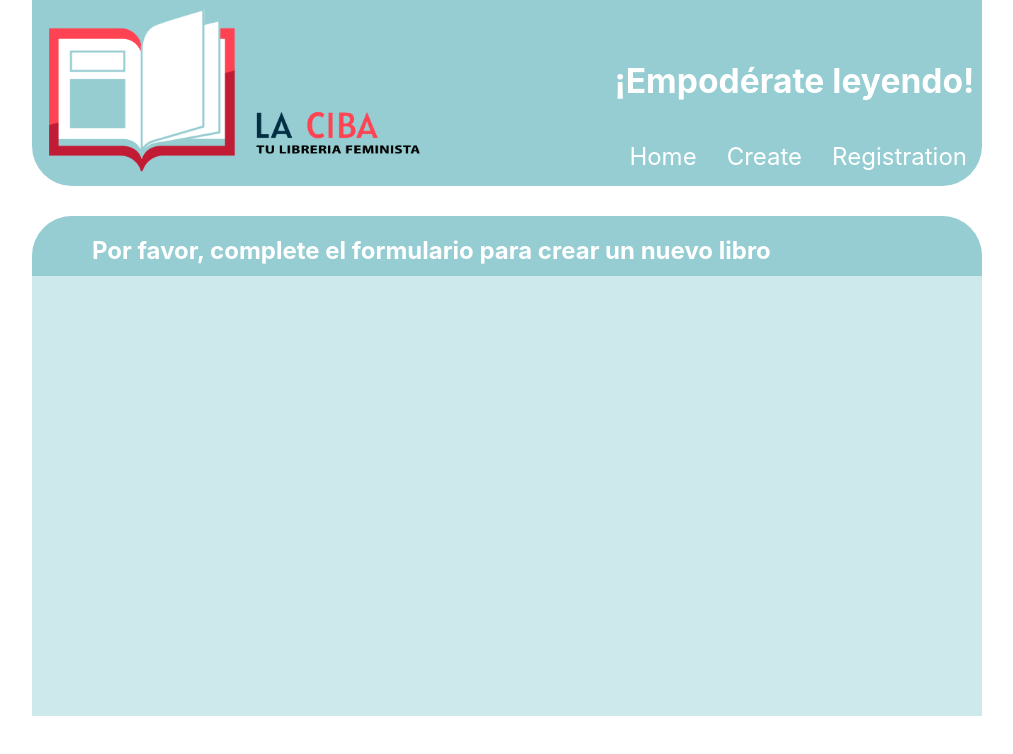
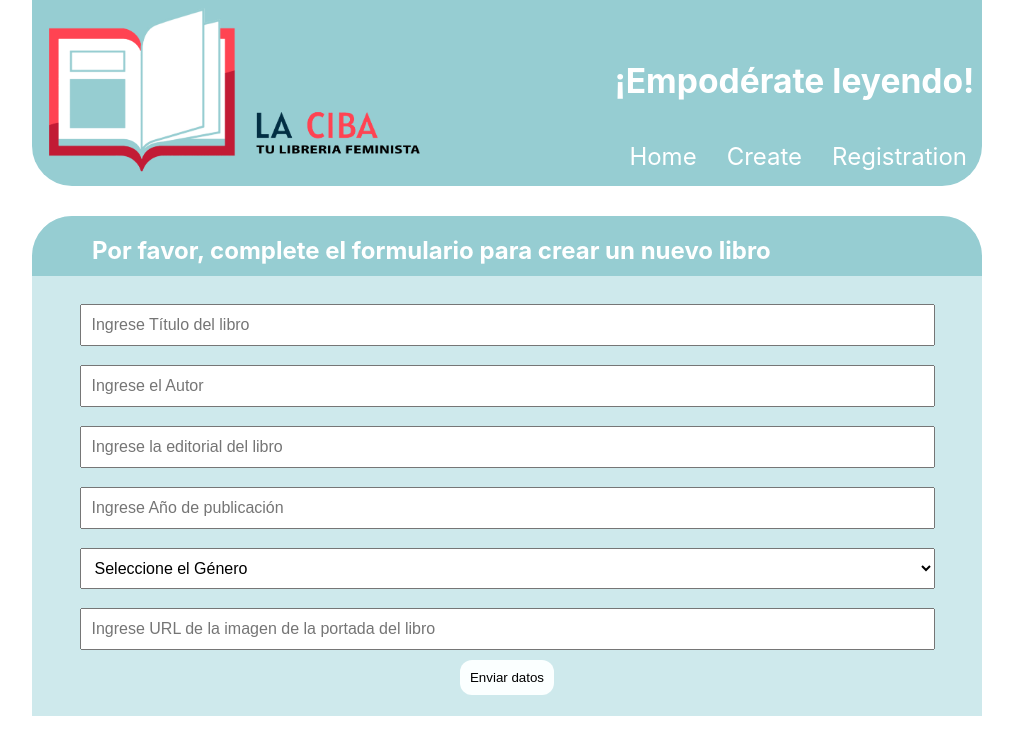
Before and after one commit to carolineromero/009-La-Ciba-libreria-api, a React (Create React App) app: page /newBook in a window 1280 px wide. Shown: the top 754 px of the page, without its empty margins (133-1146 px from the left). Built offline with nearby package versions, Linux system fonts and the light colour scheme.

Commit message:
formulario

```diff
--- a/src/components/CardBook.jsx
+++ b/src/components/CardBook.jsx
@@ -4,7 +4,7 @@ function CardBook ({bookName, author, year, genre, image, editorial}) {
 <div className='itemBooksContainer'>
       <div className='itemBookSquare'>
           <div className='marcoBookImg'>
-              <img className='bookCover' src={image}/>
+              <img className='bookCover' src={image} alt ='imageBook'/>
           </div>
       <div className="containerInferior">
       <div className='iconContainer'>
--- a/src/components/NewBook.jsx
+++ b/src/components/NewBook.jsx
@@ -6,8 +6,50 @@ return(
     <div className="containerTitleForm">
             <p className="titleForm">Por favor, complete el formulario para crear un nuevo libro</p>
     </div>
+    <form id="miFormulario">
+        <div className="allInputs">
+          <div className="inputForm">
+            <input className="tituloForm" type="text" placeholder="Ingrese Título del libro"/>
+          </div>
+
+          <div className="inputForm">
+            <input className="authorForm" type="text" placeholder="Ingrese el Autor"/>
+          </div>
+
+          <div className="inputForm">
+            <input className="editorialForm" type="text" placeholder="Ingrese la editorial del libro"/>
+          </div>
+
+          <div className="inputForm">
+            <input className="yearForm" type="text" placeholder="Ingrese Año de publicación"/>
+          </div>
+
+          <div className="inputForm">
+            <select className="genreForm">
+              <option value="">Seleccione el Género</option>
+              <option value="Politicas">Políticas de igualdad</option>
+              <option value="Cultura">Cultura</option>
+              <option value="Ciencias">Ciencias políticas y sociales</option>
+              <option value="Historia">Historia Social y cultural</option>
+              <option value="Biografias">Biografías</option>
+              <option value="Otros">Otros</option>
+            </select>
+          </div>
+
+          <div className="inputForm">
+            <input className="imageForm" type="text" placeholder="Ingrese URL de la imagen de la portada del libro"/>
+          </div>
 
     </div>
+    <div className="containerBtn" >
+
+            <button className="btnSend">Enviar datos</button>
+
+        </div>
+
+    </form>
+</div>
+
           </>
       )
   }
--- a/src/styles/styleFormNewBook.css
+++ b/src/styles/styleFormNewBook.css
@@ -26,3 +26,72 @@
     font-size: x-large;
     color: white;
 }
+.containerCreate{
+    display: block;
+}
+
+.optionsForm{
+    display: flex;
+    flex-direction: column;
+    justify-content: center;
+
+}
+
+
+.tituloForm{
+    font-size: medium;
+    padding: 10px;
+    margin: 3% 5% 1%;
+    width: 90%;
+}
+.authorForm{
+    font-size: medium;
+    padding: 10px;
+    margin: 1% 5%;
+    width: 90%;
+
+}
+.editorialForm{
+    font-size: medium;
+    padding: 10px;
+    margin: 1% 5%;
+    width: 90%;
+}
+.yearForm{
+    font-size: medium;
+    padding: 10px;
+    margin: 1% 5%;
+    width: 90%;
+}
+.genreForm{
+    font-size: medium;
+    padding: 10px;
+    margin: 1% 5%;
+    width: 90%;
+}
+.imageForm{
+    font-size: medium;
+    padding: 10px;
+    margin: 1% 5%;
+    width: 90%;
+}
+
+.containerBtn{
+    display: flex;
+    justify-content: center;
+}
+
+.btnSend{
+    background: #fbffff;
+    border-radius: 12px;
+    padding: 10px;
+    border:none;
+
+}
+
+.btnSend:hover {
+    background-color: #96CDD2;
+    ;
+    color: white;
+
+}
```
Lines whose indentation alone changed are shown as unchanged.
